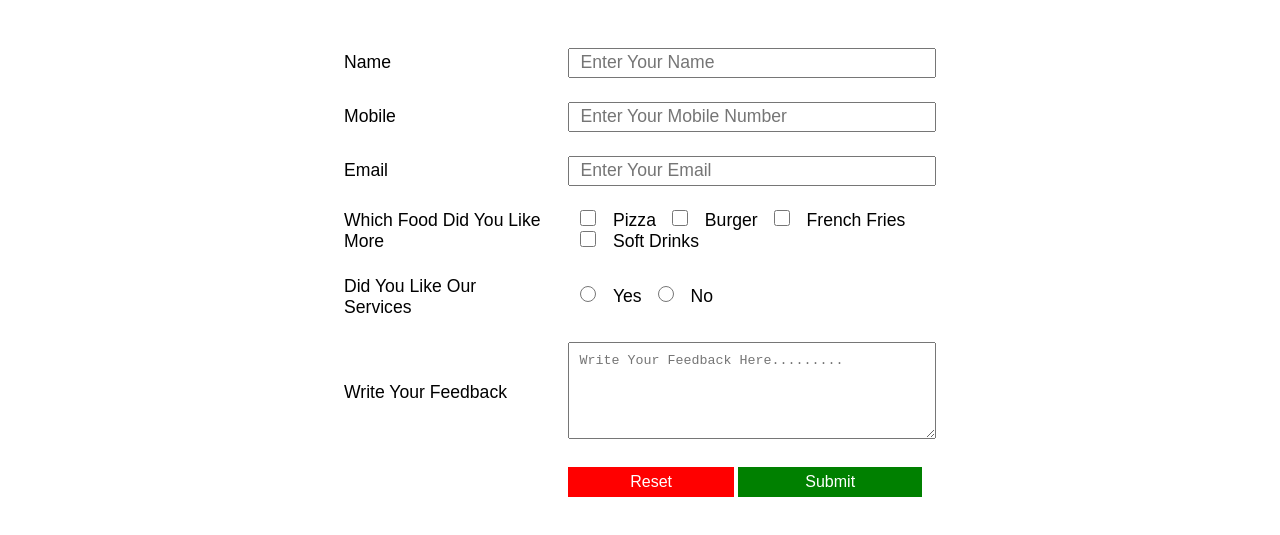
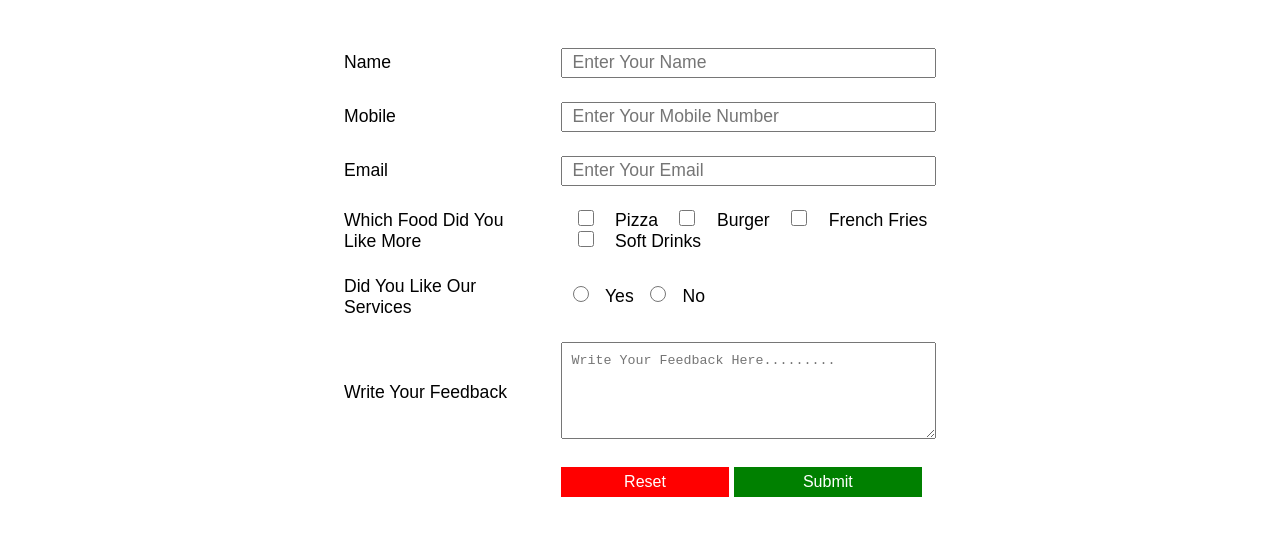
Before and after one commit to RohitPatil21/Food_Planet.github.io, a plain HTML site: page survey.html in a window 1280 px wide. Shown: the part 117-652 px from the top of the page. Drawn offline with Linux system fonts and the light colour scheme.

Commit message:
Update survey.css

```diff
--- a/survey.css
+++ b/survey.css
@@ -7,7 +7,6 @@ body {
   font-family: Arial, Helvetica, sans-serif;
   /* font-family: "Lucida Sans", "Lucida Sans Regular", "Lucida Grande",
     "Lucida Sans Unicode", Geneva, Verdana, sans-serif; */
-  /* height: 1900px; */
 }
 
 /* Navbar  */
@@ -49,7 +48,6 @@ body {
 /* Heading Section  */
 .headingdiv {
   height: 5rem;
-  /* background-color: red; */
   margin-top: 3.8rem;
 }
 .headingdiv h1 {
@@ -63,7 +61,6 @@ body {
 
 /* Survey Div  */
 .surveydiv {
-  /* background-color: rgb(231, 226, 226); */
   height: 20%;
   width: 50%;
   margin: auto;
@@ -71,7 +68,6 @@ body {
 
 /* Form  */
 table {
-  /* background-color: red; */
   margin: auto;
   width: 100%;
   border-spacing: 1.5rem;
@@ -89,7 +85,7 @@ input {
 }
 .checkbox {
   height: 1rem;
-  width: 40px;
+  width: 50px;
 }
 .radio {
   height: 1rem;
```
